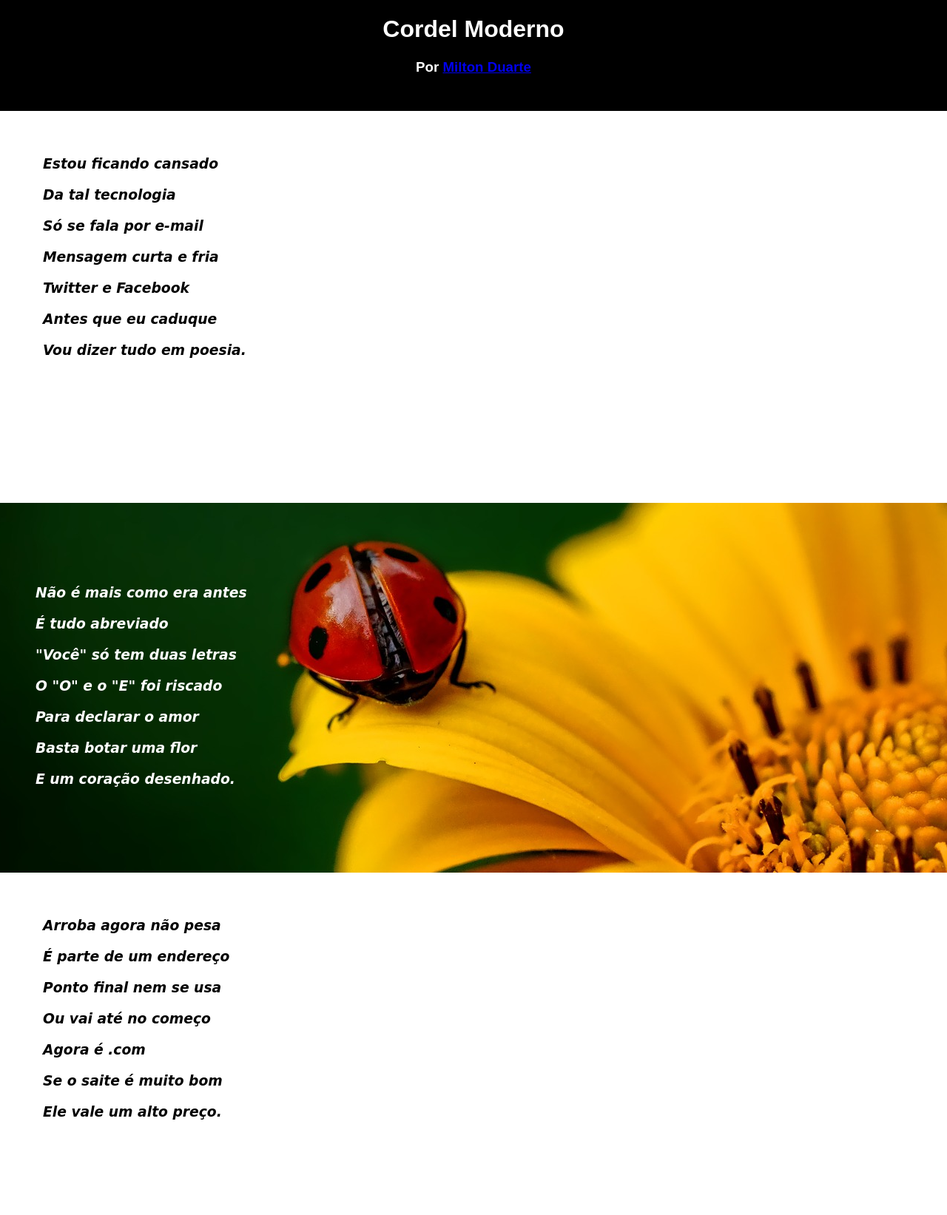
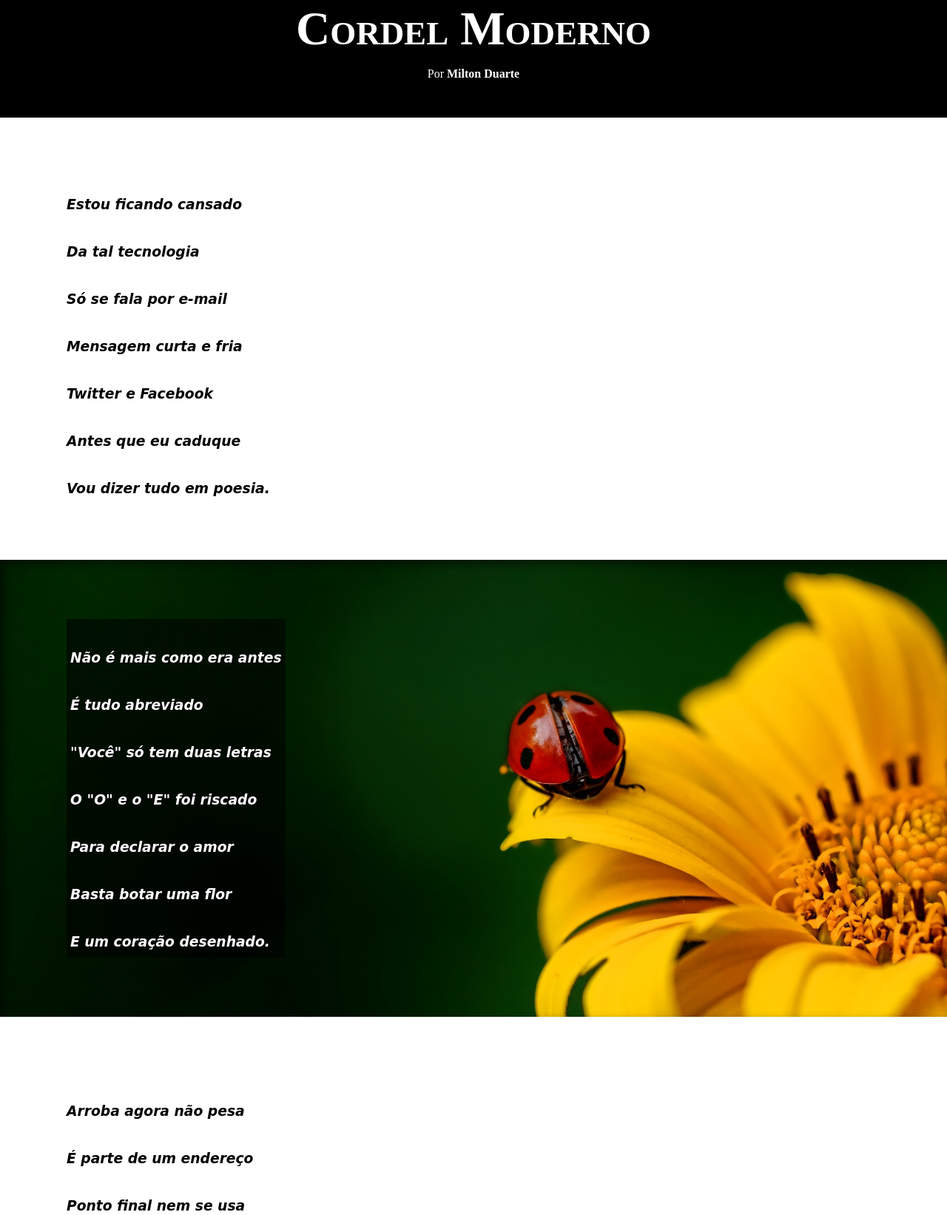
Before and after one commit to EsterSilvaCardoso/Desafios-HTML-CSS, a plain HTML site: page Desafio 12/desafio12.html in a window 1280 px wide. Shown: the part 38-1681 px from the top of the page at 74% size. Drawn offline with Linux system fonts and the light colour scheme; a web font is replaced by a local one.

Commit message:
site cordel moderno com imagens em paralax

```diff
--- a/Desafio 12/desafio12.html
+++ b/Desafio 12/desafio12.html
@@ -5,108 +5,18 @@
     <meta http-equiv="X-UA-Compatible" content="IE=edge">
     <meta name="viewport" content="width=device-width, initial-scale=1.0">
     <title>Desafio Cordel</title>
+    <link rel="stylesheet" href="estilo/style.css">
     <style>
-        header{
-            text-align: center;
-            font-family: 'Archivo Black', sans-serif;
-            min-height: 150px;
-            padding-top: 40px;
-            color: white;
-            background-color: black;
-            margin: -10px;
 
-        }
-
-        main{
-            font-family: 'Mynerve', cursive;
-            font-style: italic;
-            font-weight: bolder;
-        }
-
-        div.primeiro{
-            height: 300px;
-            width: 300px;
-            margin: 50px;
-            min-height: 200px;
-            padding-bottom: 150px;
-        }
-
-        div.segundo{
-            height: 500px;
-            background-image: url(imagens/background001.jpg);
-            background-position: center right;
-            margin: -10px;
-        }
-
-        div.segundo>h3{
-            margin: 50px;
-            padding-top: 40px;
-            color: white;
-            display: inline-block;
-            text-shadow: 20px;
-            height: 360px;
-            width: 300px;
-        }
-
-        div.terceiro{
-            height: 300px;
-            width: 300px;
-            margin: 50px;
-            min-height: 200px;
-            padding-bottom: 120px;
-        }
-
-        div.quarto{
-            height: 300px;
-            width: 300px;
-            margin: 50px;
-            min-height: 200px;
-            padding-bottom: 150px;
-        }
-
-        div.quinto{
-            height: 500px;
-            background-image: url(imagens/background002.jpg);
-            background-position: center right;
-            margin: -10px;
-        }
-
-        div.quinto>h3{
-            margin: 50px;
-            padding-top: 40px;
-            color: white;
-            display: inline-block;
-            text-shadow: 20px;
-            height: 360px;
-            width: 300px;
-        }
-
-        div.sexto{
-            height: 300px;
-            width: 300px;
-            margin: 50px;
-            min-height: 200px;
-            padding-bottom: 120px;
-        }
-
-        div.setimo{
-            height: 200px;
-            width: 300px;
-            margin: 50px;
-            min-height: 200px;
-            padding-bottom: 150px;
-        }
     </style>
 </head>
 <body>
     <header>
-        <div>
         <h1><b>Cordel Moderno</b></h1>
-            <h3>Por <a href="https://www.recantodasletras.com.br/poesias/3186743">Milton Duarte</a></h3>
-        </div>
+        <p>Por <a href="https://www.recantodasletras.com.br/poesias/3186743">Milton Duarte</a></p>
     </header>
-    <main>
-        <div class="primeiro">
+
+    <section class="normal">
         <h3><br>Estou ficando cansado</br>
             <br>Da tal tecnologia</br>
             <br>Só se fala por e-mail</br>
@@ -114,9 +24,9 @@
             <br>Twitter e Facebook</br>
             <br>Antes que eu caduque</br>
             <br>Vou dizer tudo em poesia.</br></h3>
-        </div>
+    </section>
 
-        <div class="segundo">
+    <section class="imagem" id="img01">
         <h3><br>Não é mais como era antes</br>
             <br>É tudo abreviado</br>
             <br>"Você" só tem duas letras</br>
@@ -124,42 +34,39 @@
             <br>Para declarar o amor</br>
             <br>Basta botar uma flor</br>
             <br>E um coração desenhado.</br></h3>
-        </div>
+    </section>
 
-        <div class="terceiro">
-            <h3>
-                <br>Arroba agora não pesa</br>
+    <section class="normal">
+        <h3><br>Arroba agora não pesa</br>
             <br>É parte de um endereço</br>
             <br>Ponto final nem se usa</br>
             <br>Ou vai até no começo</br>
             <br>Agora é .com</br>
             <br>Se o saite é muito bom</br>
             <br>Ele vale um alto preço.</br></h3>
-        </div>
+    </section>
 
-        <div class="quarto">
+    <section class="normal">
         <h3><br>Pra piorar a liguagem</br>
             <br>O emoticom é um risco</br>
             <br>Tem símbolo para tudo</br>
             <br>Ponto e vírgula e um asterisco</br>
             <br>Um beijo significa</br>
             <br>Pra entender como fica</br>
-                <br>Decifre esse rabisco.</br>
-                </h3>
-        </div>
+            <br>Decifre esse rabisco.</br></h3>
+    </section>
 
-        <div class="quinto">
+    <section class="imagem" id="img02">
         <h3><br>Tenho saudade das cartas</br>
             <br>Escritas com a própria mão</br>
             <br>Mandava no mês de Junho</br>
             <br>Só chegava no Verão</br>
             <br>Mas matava a saudade</br>
             <br>Era texto de verdade</br>
-                <br>Nas linhas do coração.</br>
-                </h3>
-        </div>
+            <br>Nas linhas do coração.</br></h3>
+    </section>
 
-        <div class="sexto">
+    <section class="normal">
         <h3><br>Agora, escrevo e envio</br>
             <br>Chegando na mesma hora</br>
             <br>Mas quando vou prosear</br>
@@ -167,9 +74,9 @@
             <br>Abriu outro aplicativo</br>
             <br>O mundo ficou cativo</br>
             <br>Da tecnologia do agora.</br></h3>
-        </div>
+    </section>
 
-        <div class="setimo">
+    <section class="normal">
         <h3><br>Felizmente, pra orar</br>
             <br>Não precisa de internet</br>
             <br>Deus escuta todo mundo</br>
@@ -177,8 +84,6 @@
             <br>Dois pontos são dois joelhos</br>
             <br>Seus lábios são aparelhos</br>
             <br>Deixe que Deus interprete.</br></h3>
-        </div>
-    </main>
-
+    </section>
 </body>
 </html>
--- /dev/null
+++ b/Desafio 12/estilo/style.css
@@ -0,0 +1,87 @@
+@charset "UTF-8";
+
+@import url('https://fonts.googleapis.com/css2?family= Passion +One & display=swap');
+
+@font-face {
+    font-family: 'Passion One' ;
+    src: url('...fonte/PassionOne-Bold.ttf');
+}
+
+:root{
+    --font1: Verdana, Geneva, Tahoma, sans-serif;
+    --font2: 'Passion One,' cursive;
+}
+
+*{
+    margin: 0px;
+    padding: 0px;
+}
+
+html, body{
+    min-height: 100vh;
+}
+
+header{
+    text-align: center;
+    color: white;
+    background-color: black;
+    margin: -10px;
+    font-family: var(--font2);
+}
+
+header > h1{
+    padding-top: 50px;
+    padding-bottom: 15px;
+    font-variant: small-caps;
+    font-size: 5vw;
+}
+
+header > p{
+    padding-bottom: 50px;
+}
+
+a{
+    color: white;
+    text-decoration: none;
+    font-weight: bolder;
+}
+
+a:hover{
+    text-transform: uppercase;
+}
+
+section{
+    font-family: 'Mynerve', cursive;
+    font-style: italic;
+    font-weight: bolder;
+    padding-top: 10vh;
+    padding-bottom: 10vh;
+    line-height: 2em;
+    padding-left: 90px;
+}
+
+section.imagem{
+    background-color: rgb(51, 51, 51);
+    color: white;
+    box-shadow: inset 6px 6px 13px 0px rgba(0, 0, 0, 0.493);
+    background-size: cover;
+    background-attachment: fixed;
+}
+
+section.imagem>h3{
+    display: inline-block;
+    padding: 5px;
+    background-color: rgba(0, 0, 0, 0.548);
+    text-shadow: 1px 1px 0px black;
+}
+
+section#img01{
+    background-image: url('../imagens/background001.jpg');
+    background-position: right center;
+
+}
+
+section#img02{
+    background-image: url('../imagens/background002.jpg');
+
+}
```
Also changed, not shown: Desafio 12/fonte/OFL.txt (added), Desafio 12/fonte/PassionOne-Black.ttf (added), Desafio 12/fonte/PassionOne-Bold.ttf (added), Desafio 12/fonte/PassionOne-Regular.ttf (added). Lines whose indentation alone changed are shown as unchanged.
